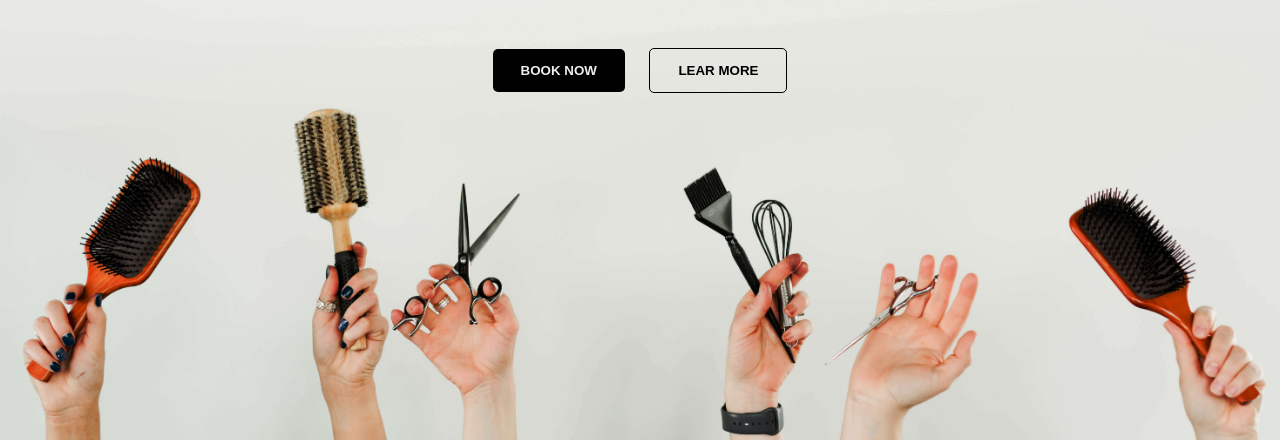
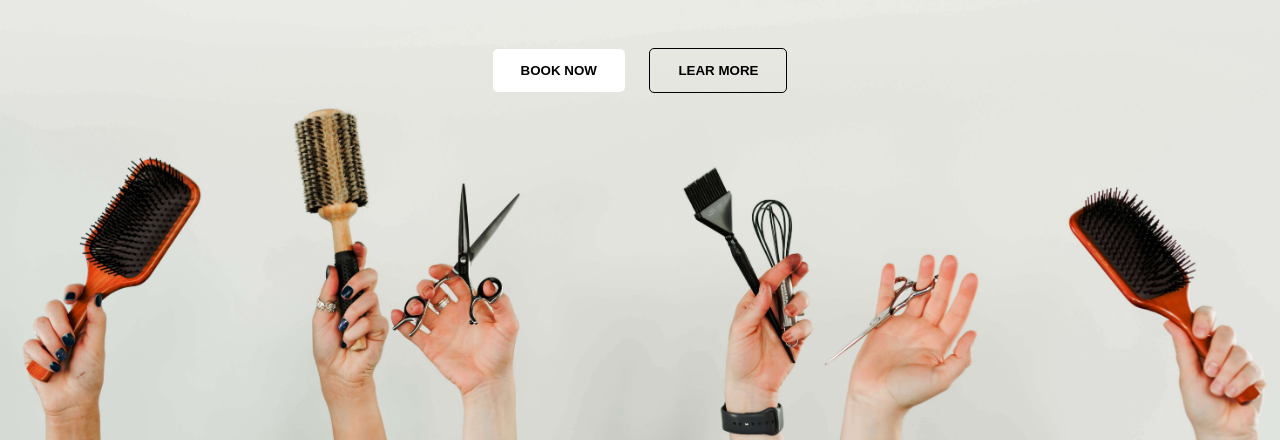
Before and after one commit to MarkCbagbag/appdev-ml4, a plain HTML site: page index.html in a window 1280 px wide. In both pictures the pointer is over the button "BOOK NOW". Shown: the part 360-800 px from the top of the page. Drawn offline with Linux system fonts and the light colour scheme.

Commit message:
Update styles.css

```diff
--- a/styles.css
+++ b/styles.css
@@ -133,8 +133,8 @@ button {
 }
 
 .button1:hover {
-    background-color: #000;
-    color: #eee
+    background-color: #ffffff;
+    color: #000000
 }
 
 .button2 {
```
